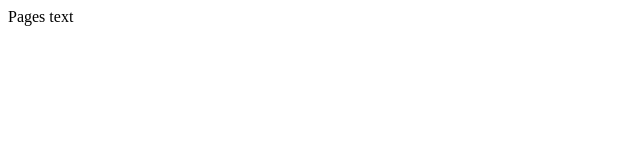
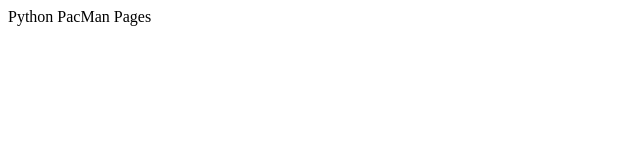
Before and after one commit to JamesRyanVan/Python-PacManAI, a plain HTML site: page index.html in a window 1280 px wide. Shown: the whole page, without its empty margins (0-640 px from the left). Drawn offline with Linux system fonts and the light colour scheme.

Commit message:
Update index.html

```diff
--- a/index.html
+++ b/index.html
@@ -1,3 +1,3 @@
 <html>
-Pages text
+Python PacMan Pages
 </html>
```
